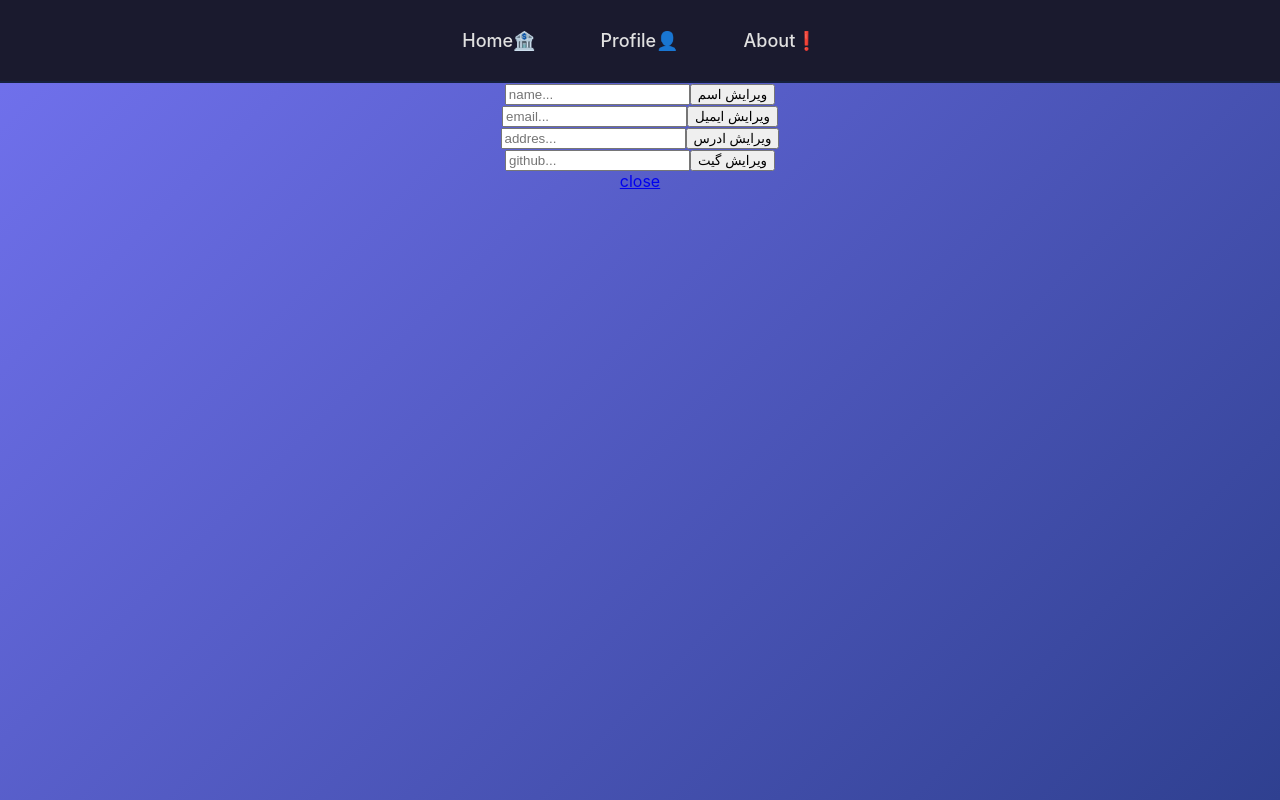
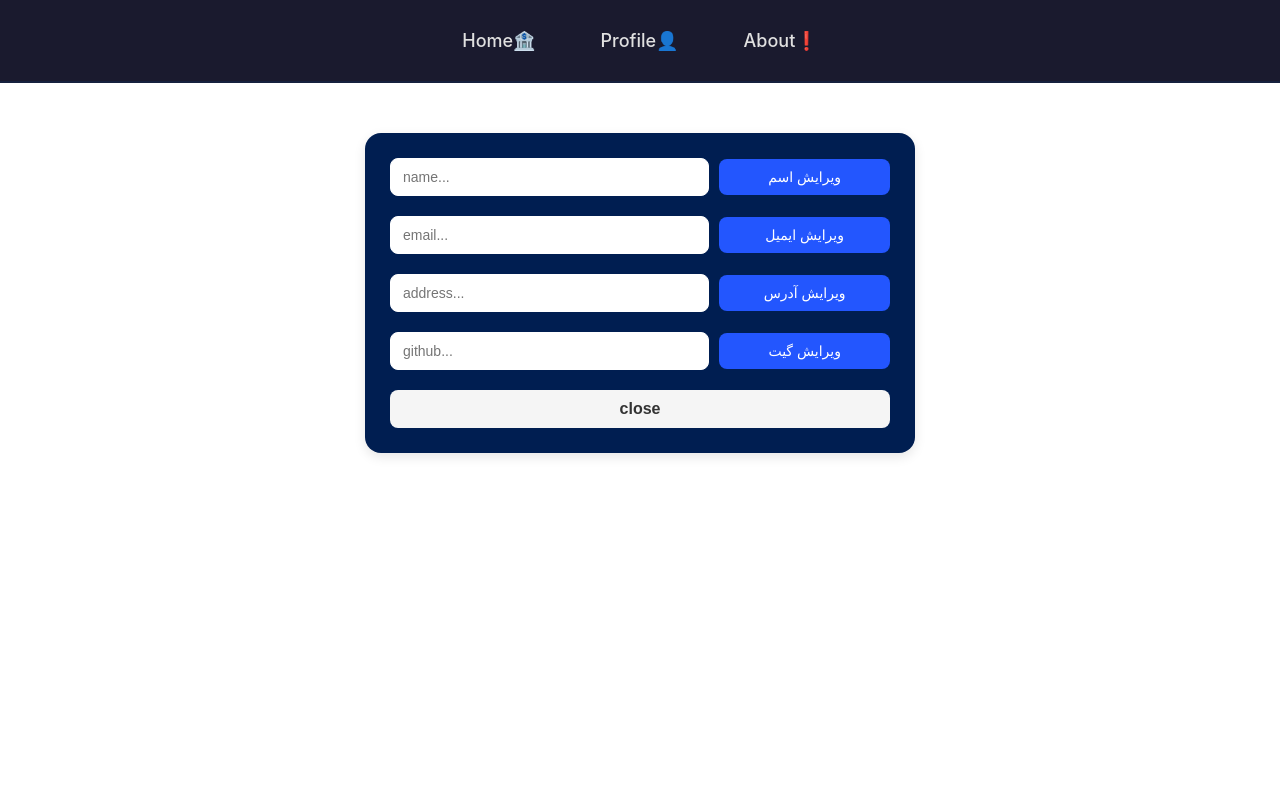
Before and after one commit to amingholipoor5327-oss/ChangeProfile-Prop-Drilining, a React (Create React App) app: page /change in a window 1280 px wide. Built offline with nearby package versions, Linux system fonts and the light colour scheme.

Commit message:
Edit Change profile page

```diff
--- a/src/Change-prof/ChangeProfile.js
+++ b/src/Change-prof/ChangeProfile.js
@@ -1,48 +1,36 @@
-import { useState } from "react"
-import { Link } from "react-router-dom"
+import { useState } from "react";
+import { Link } from "react-router-dom";
+import "./change.css";
 
-export const Change = (props)=>{
-    const [changename , setChangename] = useState()
-    const [changeemail , setChangeemail] = useState()
-    const [changeaddres , setChangeaddres] = useState()
-    const [changegit , setChangegit] = useState()
+export const Change = (props) => {
+  const [changename, setChangename] = useState("");
+  const [changeemail, setChangeemail] = useState("");
+  const [changeaddres, setChangeaddres] = useState("");
+  const [changegit, setChangegit] = useState("");
 
-    return <div>
-        <div>
-        <input type="text" placeholder="name..." onChange={(event)=>{setChangename(event.target.value)}}></input>
-        <button onClick={()=>{props.setName(changename)}}>ویرایش اسم </button>
-        </div>
+  return (
+    <div className="change-container">
+      <div className="form-group">
+        <input type="text" placeholder="name..." onChange={(event) => setChangename(event.target.value)} />
+        <button onClick={() => props.setName(changename)}>ویرایش اسم</button>
+      </div>
 
-        <div>
-        <input
-        type="email"
-         placeholder="email..."
-          onChange={(event)=>{setChangeemail(event.target.value)}}>
-          </input>
-        <button onClick={()=>{props.setEmail(changeemail)}}>ویرایش ایمیل </button>
-        </div>
+      <div className="form-group">
+        <input type="email" placeholder="email..." onChange={(event) => setChangeemail(event.target.value)} />
+        <button onClick={() => props.setEmail(changeemail)}>ویرایش ایمیل</button>
+      </div>
 
-        <div>
-        <input
-        type="text"
-         placeholder="addres..."
-          onChange={(event)=>{setChangeaddres(event.target.value)}}>
-          </input>
-        <button onClick={()=>{props.setAddres(changeaddres)}}>ویرایش ادرس </button>
-        </div>
+      <div className="form-group">
+        <input type="text" placeholder="address..." onChange={(event) => setChangeaddres(event.target.value)} />
+        <button onClick={() => props.setAddres(changeaddres)}>ویرایش آدرس</button>
+      </div>
 
-        <div>
-        <input
-        type="text"
-         placeholder="github..."
-          onChange={(event)=>{setChangegit(event.target.value)}}>
-          </input>
-        <button onClick={()=>{props.setGithub(changegit)}}>ویرایش گیت   </button>
-        </div>
-        <div>
-            <Link to={"/"}>close</Link>
-        </div>
-        </div>
+      <div className="form-group">
+        <input type="text" placeholder="github..." onChange={(event) => setChangegit(event.target.value)} />
+        <button onClick={() => props.setGithub(changegit)}>ویرایش گیت</button>
+      </div>
 
-
-}
+      <Link to={"/"} className="close-link">close</Link>
+    </div>
+  );
+};
--- /dev/null
+++ b/src/Change-prof/change.css
@@ -0,0 +1,77 @@
+ /* Change.css */
+
+/* ظرف اصلی */
+.change-container {
+  max-width: 500px;
+  margin: 50px auto;
+  padding: 25px;
+  background: #001e51;
+  border-radius: 16px;
+  box-shadow: 0 4px 12px rgba(0, 0, 0, 0.1);
+  font-family: 'Vazir', 'B Nazanin', sans-serif;
+}
+
+/* هر فیلد */
+.form-group {
+  margin-bottom: 20px;
+  display: flex;
+  gap: 10px;
+  align-items: center;
+  flex-wrap: wrap;
+}
+
+/* ورودی‌ها */
+.form-group input {
+  flex: 2;
+  padding: 10px 12px;
+  border: 1px solid #ffffff;
+  border-radius: 8px;
+  font-size: 14px;
+  font-family: inherit;
+  transition: 0.2s;
+}
+
+.form-group input:focus {
+  outline: none;
+  border-color: #ff0026;
+box-shadow: 0 0 0 3px rgba(0, 123, 255, 0.1);
+}
+
+/* دکمه‌ها */
+.form-group button {
+  flex: 1;
+  padding: 10px 12px;
+  background: #2356fe;
+  color: white;
+  border: none;
+  border-radius: 8px;
+  font-size: 14px;
+  font-family: inherit;
+  cursor: pointer;
+  transition: 0.6s;
+}
+
+.form-group button:hover {
+  background: hsl(229, 90%, 58%);
+  transform: scale(0.9);
+ }
+
+/* لینک close */
+.close-link {
+  display: block;
+  text-align: center;
+  margin-top: 20px;
+  padding: 10px;
+  background: #f5f5f5;
+  color: #333;
+  text-decoration: none;
+  border-radius: 8px;
+  font-weight: bold;
+  transition: 0.6s;
+}
+
+.close-link:hover {
+  background: #e5e5e577;
+  transform: translateY(-5px);
+  color: #ffffff;
+}
--- a/src/pages/Home/Home.css
+++ b/src/pages/Home/Home.css
@@ -1,14 +1,9 @@
-body{
-    min-height: 100vh;
-    background:linear-gradient(135deg , rgb(114, 114, 239) , rgb(47, 64, 144));
-}
-
 .dashboard {
   max-width: 900px;
   margin: 50px auto;
   padding: 20px;
   font-family: 'Vazir', 'B Nazanin', sans-serif;
-  background: linear-gradient(120deg, #f6f9fc 0%, #eef2f7 100%);
+  background: linear-gradient(120deg, #75b6f7 0%, #3c3c3c 100%);
   min-height: 100vh;
   border-radius: 10px;
 }
```
